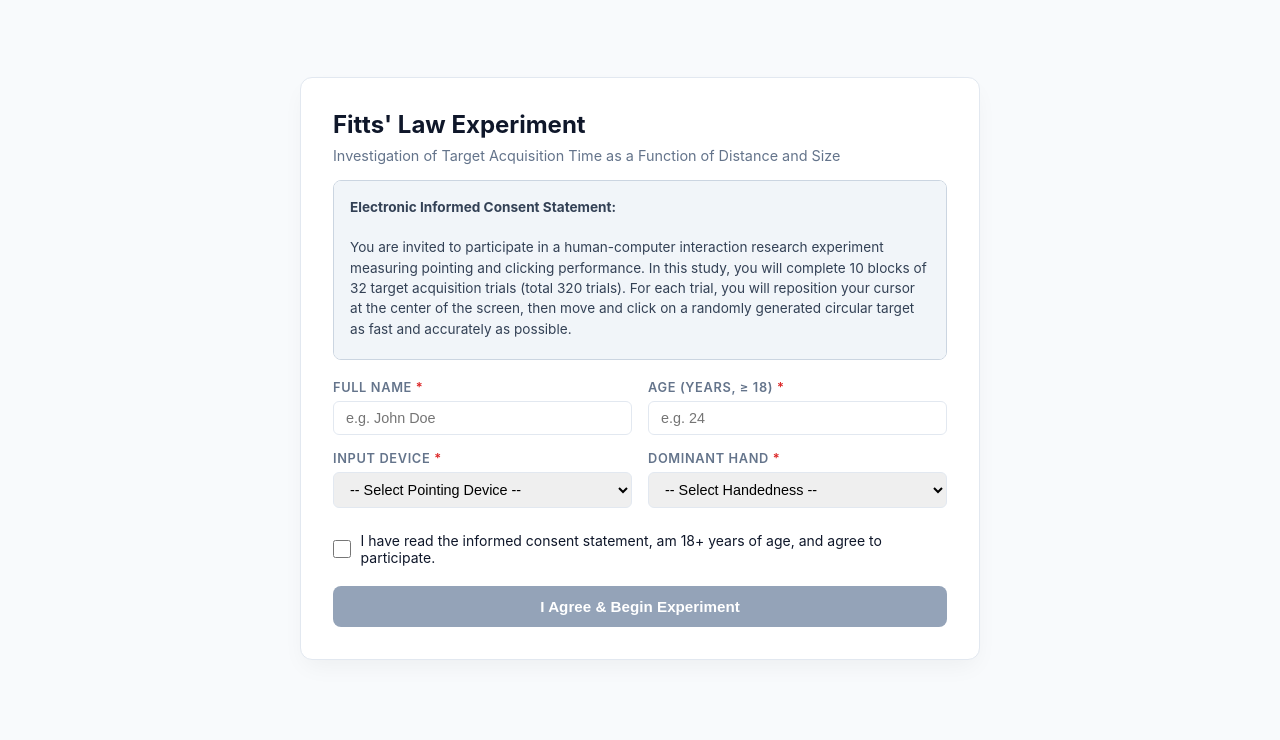
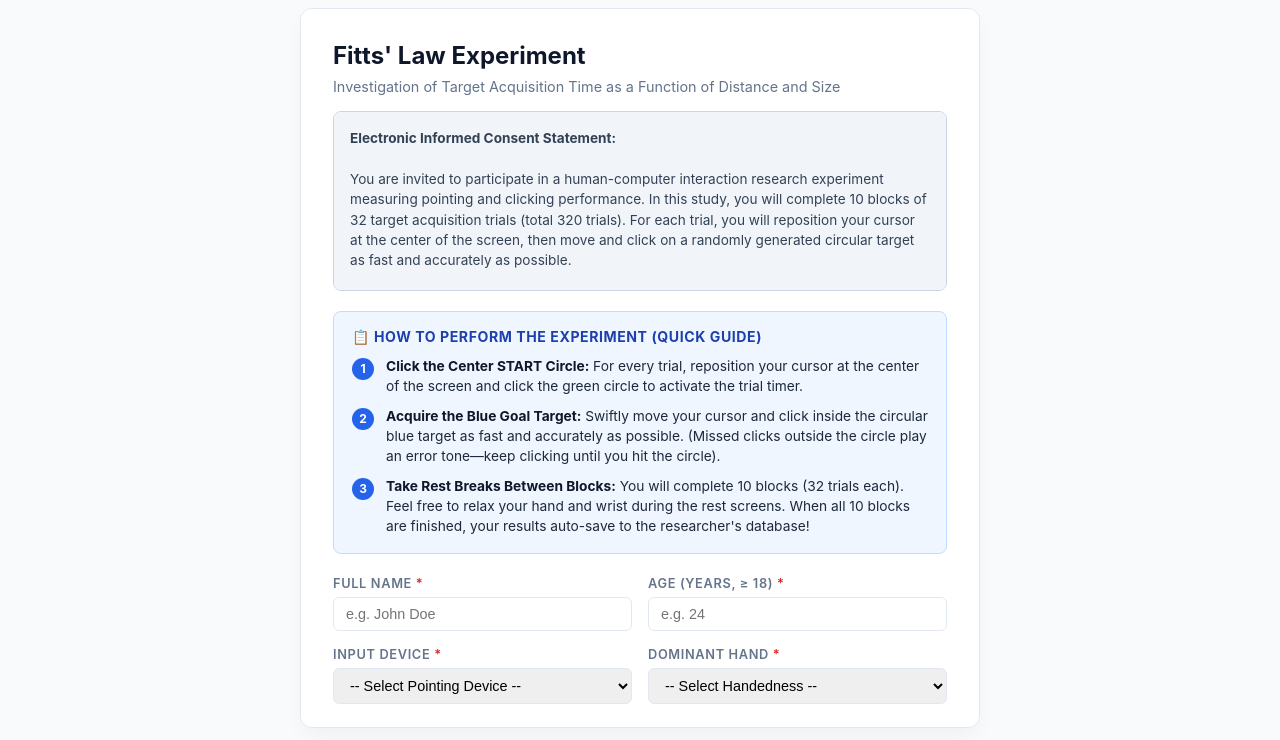
Before and after one commit to Nirmal8103/Fit-s-Law-Experiment, a plain HTML site: page Fitts_Law_Testing_Suite.html in a window 1280 px wide. Shown: the part 60-800 px from the top of the page. Drawn offline with Linux system fonts and the light colour scheme.

Commit message:
Add Quick 3-Step Participant Instructions card above form (Option A)

```diff
--- a/Fitts_Law_Testing_Suite.html
+++ b/Fitts_Law_Testing_Suite.html
@@ -167,6 +167,62 @@
       max-height: 180px;
       overflow-y: auto;
       user-select: text;
+    }
+
+    /* Quick 3-Step Participant Instructions */
+    .instructions-card {
+      background: #eff6ff;
+      border: 1px solid #bfdbfe;
+      border-radius: 8px;
+      padding: 16px 18px;
+      margin-bottom: 22px;
+      text-align: left;
+    }
+
+    .instructions-header {
+      display: flex;
+      align-items: center;
+      gap: 8px;
+      font-size: 0.88rem;
+      font-weight: 700;
+      color: #1e40af;
+      margin-bottom: 12px;
+      text-transform: uppercase;
+      letter-spacing: 0.04em;
+    }
+
+    .instruction-steps {
+      display: flex;
+      flex-direction: column;
+      gap: 10px;
+    }
+
+    .instruction-step {
+      display: flex;
+      align-items: flex-start;
+      gap: 12px;
+      font-size: 0.86rem;
+      line-height: 1.45;
+      color: #1e293b;
+    }
+
+    .step-badge {
+      display: inline-flex;
+      align-items: center;
+      justify-content: center;
+      width: 22px;
+      height: 22px;
+      background: #2563eb;
+      color: white;
+      font-size: 0.75rem;
+      font-weight: 700;
+      border-radius: 50%;
+      flex-shrink: 0;
+      margin-top: 1px;
+    }
+
+    .instruction-step strong {
+      color: #0f172a;
     }
 
     .form-grid {
@@ -618,6 +674,27 @@
           understand the experiment instructions, and freely consent to participate.<br><br>
           <em>Note: Clicking "I Agree" will automatically save your signed Informed Consent Form PDF and register your
             participant ID.</em>
+        </div>
+
+        <!-- Quick 3-Step Participant Instructions -->
+        <div class="instructions-card">
+          <div class="instructions-header">
+            <span>📋 How to Perform the Experiment (Quick Guide)</span>
+          </div>
+          <div class="instruction-steps">
+            <div class="instruction-step">
+              <span class="step-badge">1</span>
+              <div><strong>Click the Center START Circle:</strong> For every trial, reposition your cursor at the center of the screen and click the green circle to activate the trial timer.</div>
+            </div>
+            <div class="instruction-step">
+              <span class="step-badge">2</span>
+              <div><strong>Acquire the Blue Goal Target:</strong> Swiftly move your cursor and click inside the circular blue target as fast and accurately as possible. (Missed clicks outside the circle play an error tone—keep clicking until you hit the circle).</div>
+            </div>
+            <div class="instruction-step">
+              <span class="step-badge">3</span>
+              <div><strong>Take Rest Breaks Between Blocks:</strong> You will complete 10 blocks (32 trials each). Feel free to relax your hand and wrist during the rest screens. When all 10 blocks are finished, your results auto-save to the researcher's database!</div>
+            </div>
+          </div>
         </div>
 
         <div class="form-grid">
```
Also changed, not shown: index.html (+77 -0 lines).
